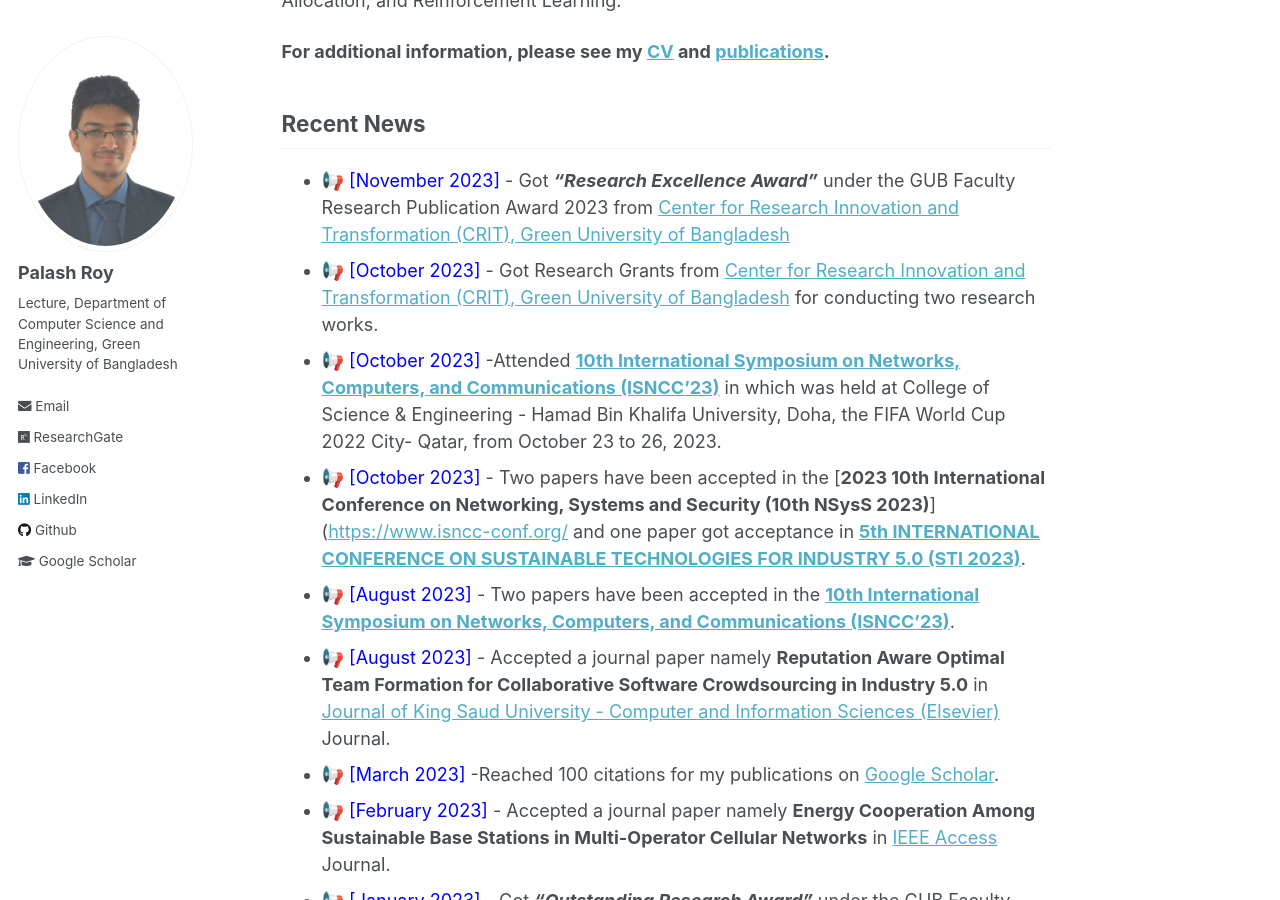
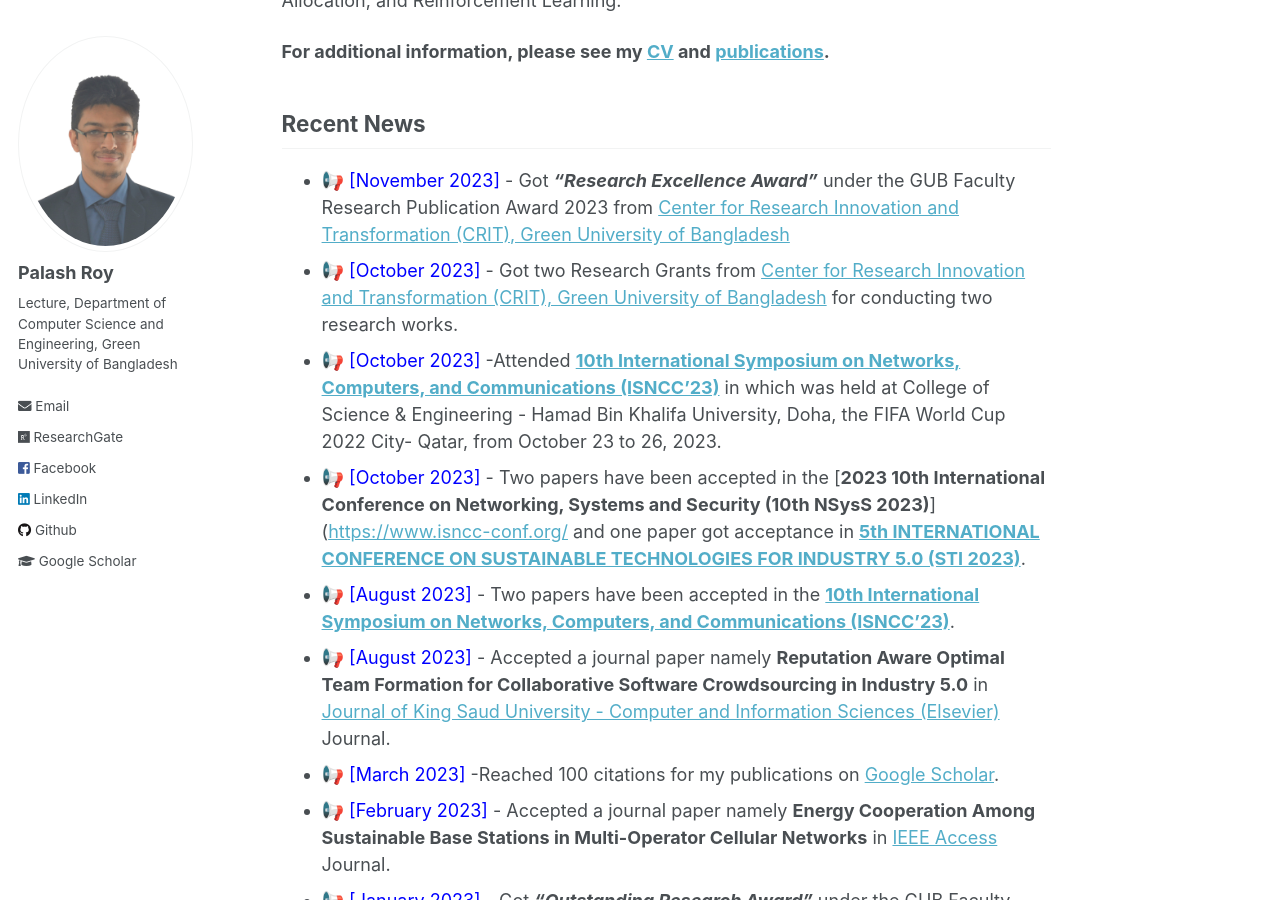
Before and after one commit to PalashRoy975/PalashRoy975.github.io, a Jekyll site: the page built from _pages/about.md, in a window 1280 px wide and 900 px high, scrolled down 384 px. Built offline with Jekyll 4.4.1, drawn with Linux system fonts in a browser that asks for light colours.

Commit message:
Update about.md

```diff
--- a/_pages/about.md
+++ b/_pages/about.md
@@ -23,7 +23,7 @@ I am Palash Roy. I have completed my Bachelor of Science (B.Sc.) and Masters of
 
 ## Recent News
 * 📢 <span style="color:Blue"> [November 2023] </span> - Got ***"Research Excellence Award"*** under the GUB Faculty Research Publication Award 2023 from [Center for Research Innovation and Transformation (CRIT), Green University of Bangladesh](http://crit.green.edu.bd/)
-* 📢 <span style="color:Blue"> [October 2023] </span> - Got Research Grants from [Center for Research Innovation and Transformation (CRIT), Green University of Bangladesh](http://crit.green.edu.bd/) for conducting two research works.
+* 📢 <span style="color:Blue"> [October 2023] </span> - Got two Research Grants from [Center for Research Innovation and Transformation (CRIT), Green University of Bangladesh](http://crit.green.edu.bd/) for conducting two research works.
 * 📢 <span style="color:Blue"> [October 2023] </span> -Attended [**10th International Symposium on Networks, Computers, and Communications (ISNCC'23)**](https://www.isncc-conf.org/) in which was held at College of Science & Engineering - Hamad Bin Khalifa University, Doha, the FIFA World Cup 2022 City- Qatar, from October 23 to 26, 2023.
 * 📢 <span style="color:Blue"> [October 2023] </span> - Two papers have been accepted in the [**2023 10th International Conference on Networking, Systems and Security (10th NSysS 2023)**]([https://www.isncc-conf.org/](https://cse.buet.ac.bd/nsyss2023/) and one paper got acceptance in  [**5th INTERNATIONAL CONFERENCE ON
 SUSTAINABLE TECHNOLOGIES FOR INDUSTRY 5.0 (STI 2023)**](https://sti.green.edu.bd/).
```
